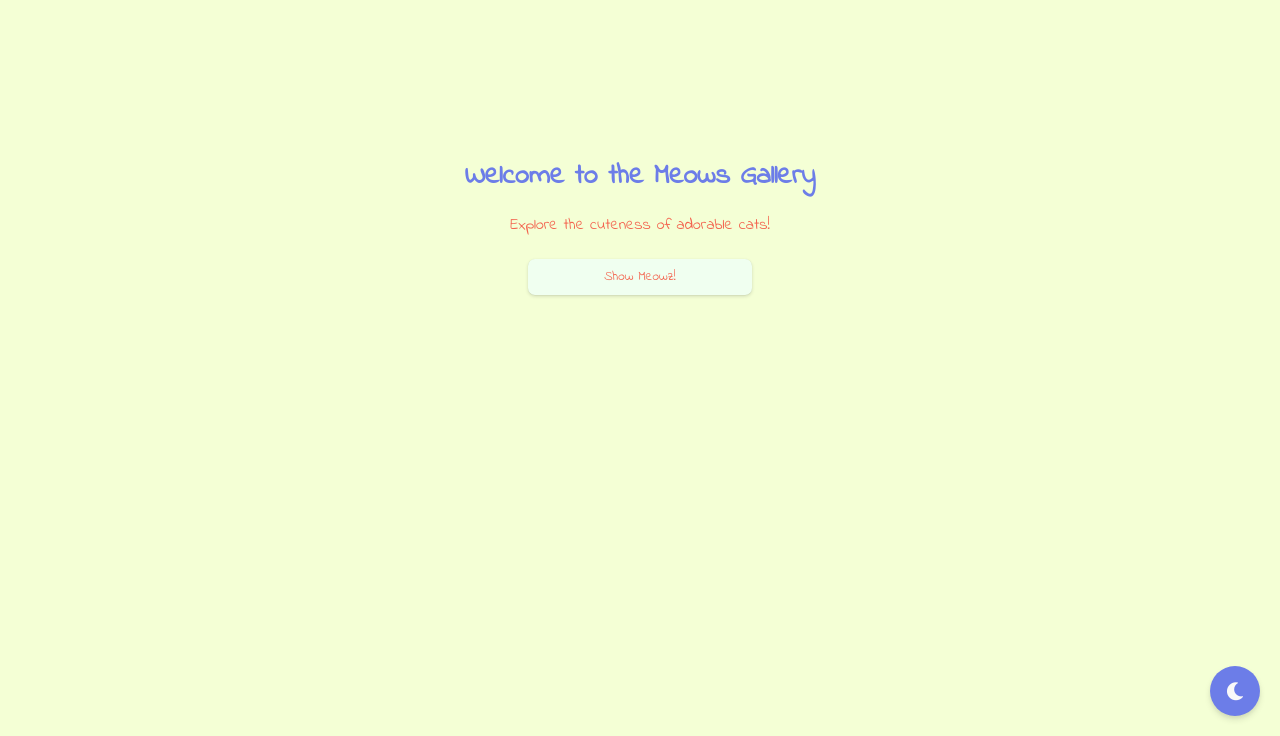
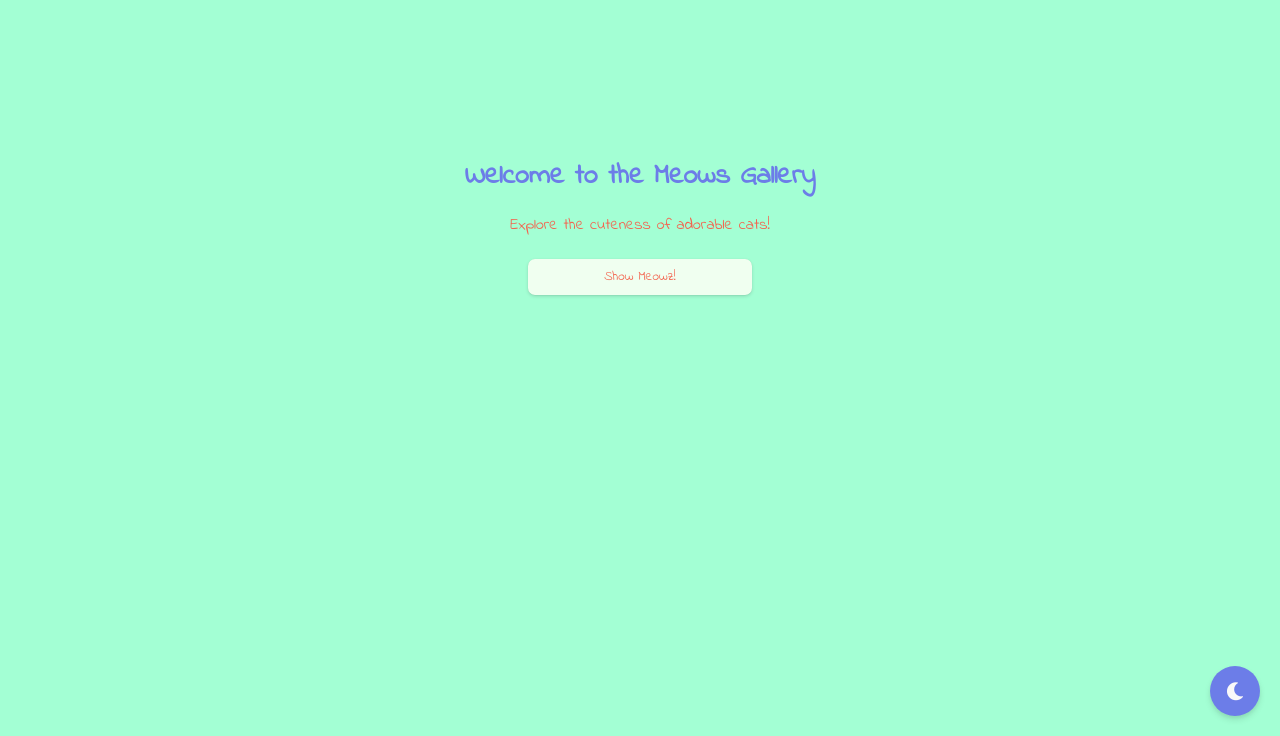
Before and after one commit to EarlDes/Meows-Gallery, a plain HTML site: page index.html in a window 1280 px wide. Shown: the part 64-800 px from the top of the page. Drawn offline with Linux system fonts and the light colour scheme; no server answers.

Commit message:
Update meow.css

```diff
--- a/meow.css
+++ b/meow.css
@@ -42,7 +42,7 @@ header h1 b {
 .hero {
   padding-top: 3.5rem;
   height: 100vh;
-  background-color: #f4ffd5;
+  background-color: #a3ffd4;
   display: flex;
   justify-content: center;
   align-items: center;
```
